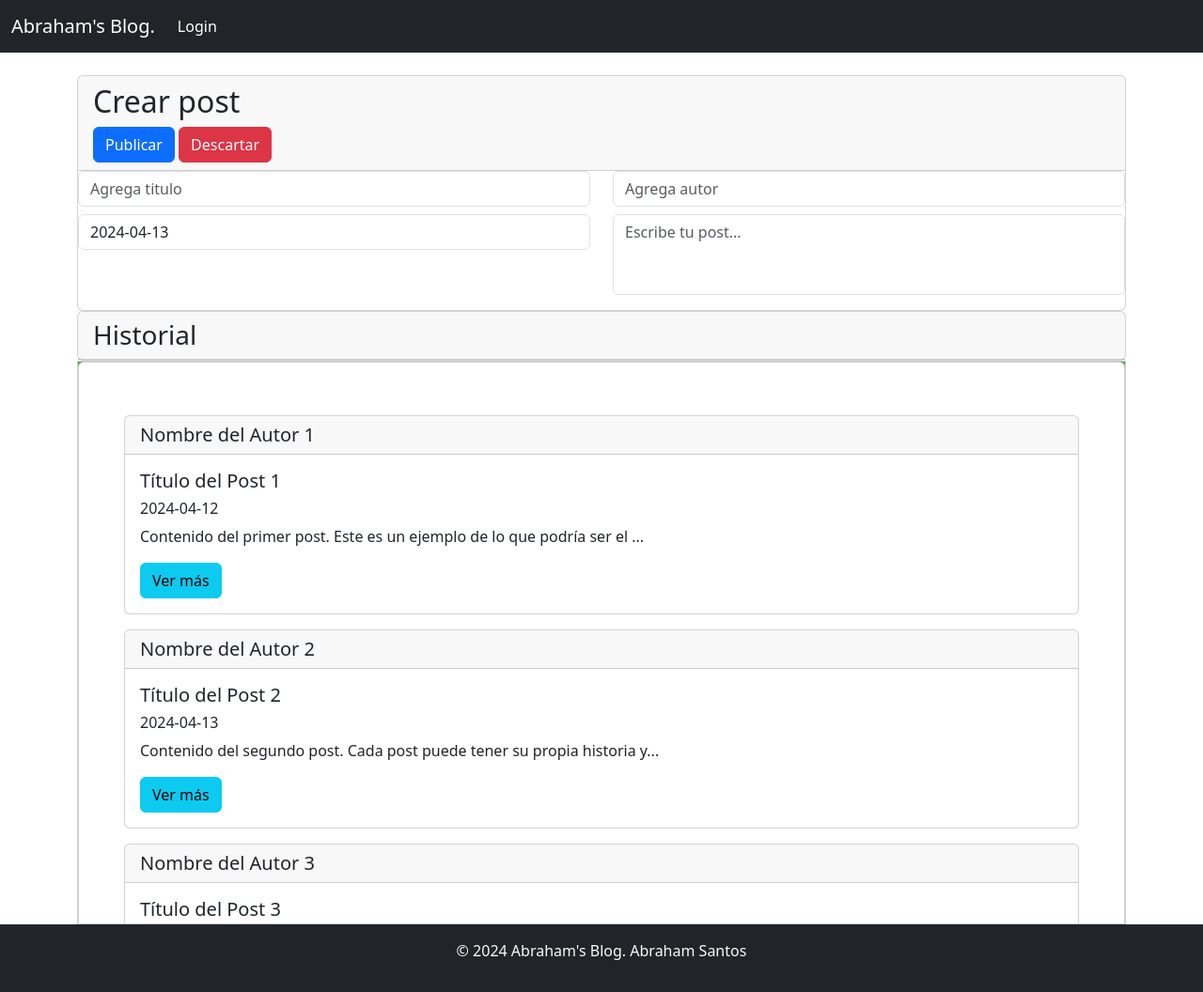
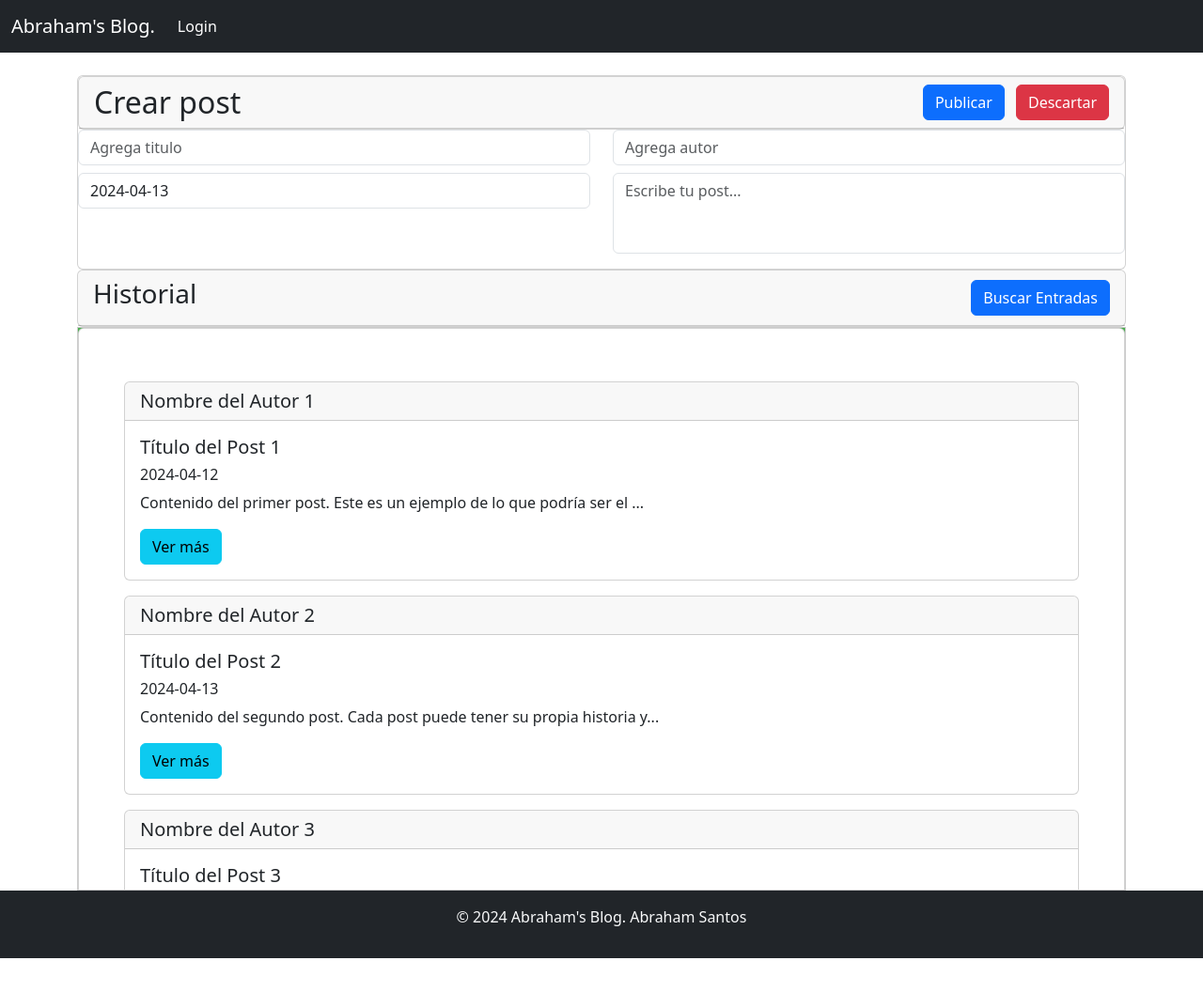
Before and after one commit to abrahamsantos-developer/front-nestjs-crud-blog, a plain HTML site: page index.html in a window 1280 px wide. Shown: the whole page at 94% size. After the commit the page ends 1020 px from the top, so only its background shows below. Drawn offline with nearby package versions, Linux system fonts and the light colour scheme.

Commit message:
addedbuttons in same row as headers

```diff
--- a/index.html
+++ b/index.html
@@ -35,11 +35,15 @@
                 <div class="col">
                     <div class="card" style=" padding-bottom: 0.5rem">
                         <form id="new-post-form">
-                            <div class="card-header">
-                                <h2>Crear post</h2>
-                                <button type="submit" class="btn btn-primary">Publicar</button>
-                                <button type="button" class="btn btn-danger" id="discard-button">Descartar</button>
-                              </div>
+                            <div class="card">
+                                <div class="card-header d-flex justify-content-between align-items-center">
+                                    <h2 class="mb-0">Crear post</h2> <!-- mb-0 removes the margin from the bottom of the heading -->
+                                    <div>
+                                        <button type="submit" class="btn btn-primary me-2">Publicar</button>
+                                        <button type="button" class="btn btn-danger" id="discard-button">Descartar</button>
+                                    </div>
+                                </div>
+                            </div>
                             <div class="row">
                                 <div class="col-md-6">
                                     <input type="text" class="form-control mb-2" name="title" placeholder="Agrega titulo" maxlength="70" required>
@@ -63,8 +67,13 @@
                       </div>
 
                       <div class="card">
-                        <h3 class="card-header" style="padding-top: 0.5rem; padding-bottom: 0.5rem" ;>Historial</h3>
-                      </div>
+                        <div class="card-header d-flex justify-content-between align-items-center" style="padding-top: 0.5rem; padding-bottom: 0.5rem;">
+                            <h3>Historial</h3>
+                            <button type="button" class="btn btn-primary" data-bs-toggle="modal" data-bs-target="#searchModal">
+                                Buscar Entradas
+                            </button>
+                        </div>
+                    </div>
 
                       <div class="overflow" id="overflow">
                         <div class="card p-5" id="posts-container">
```
